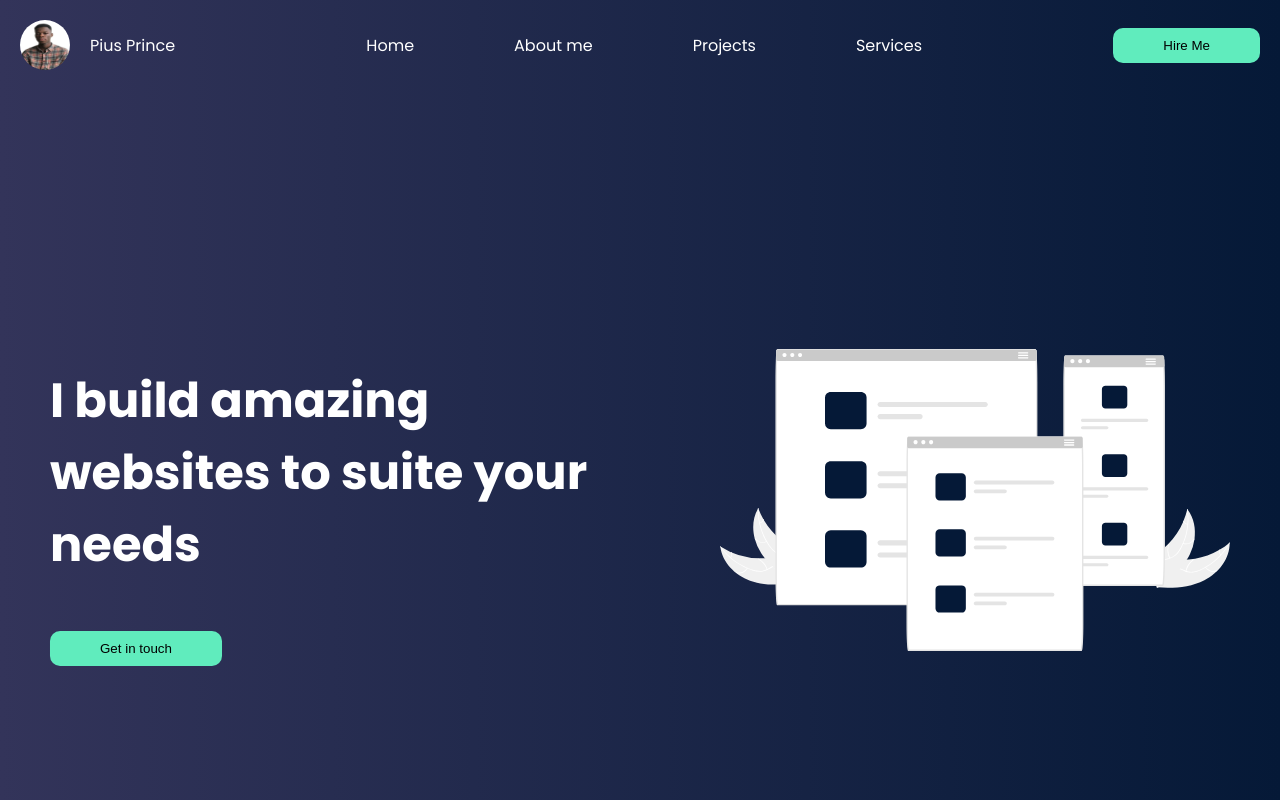
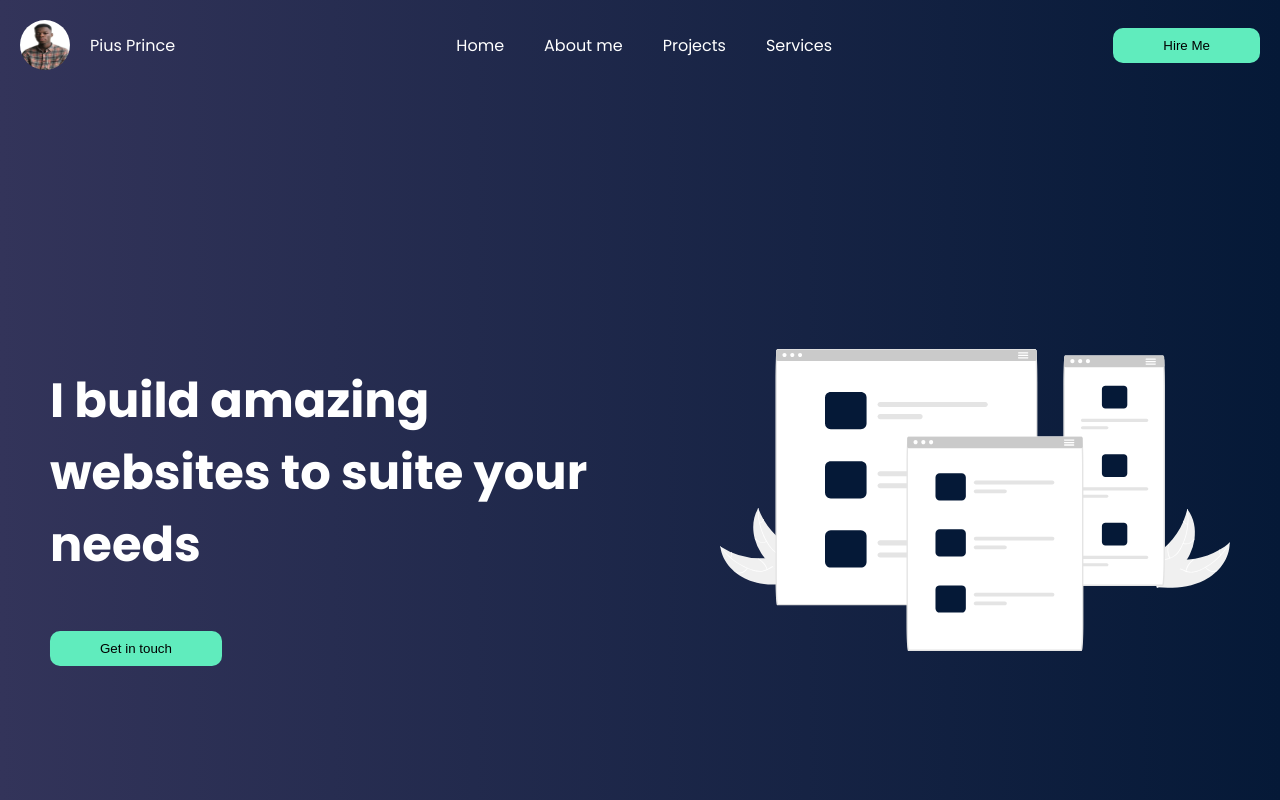
Before and after one commit to piusprince/react-portfolio, a React (Create React App) app: page / in a window 1280 px wide. Shown: the top 800 px of the page. Built offline with nearby package versions, Linux system fonts and the light colour scheme.

Commit message:
Update NavbarElements.js
added extra media queries

```diff
--- a/src/components/Navbar/NavbarElements.js
+++ b/src/components/Navbar/NavbarElements.js
@@ -9,7 +9,6 @@ export const NavWrapper = styled.nav`
     align-items: center;
     background-image: linear-gradient(to right, #33345A, #051937);
     padding: 2rem 2rem;
-
 
     /* @media ${device.tablet} {
         white-space: nowrap;
@@ -56,9 +55,12 @@ export const NavLogoText = styled(Link)`
 `
 
 export const NavMenu = styled.div`
-    /* background-color: red; */
+    display: flex;
+    justify-content: space-evenly;
 
-@media ${device.mobileL} {
+
+
+@media ${device.tablet} {
     display: none;
 }
 `
@@ -67,7 +69,8 @@ export const NavLink = styled(Link)`
     text-decoration: none;
     font-size: 1.6rem;
     color: #fff;
-    padding: 5rem;
+    padding: 0 2rem;
+    white-space: nowrap;
 
     &:hover {
         color: #60ECBD;
@@ -87,7 +90,7 @@ export const NavBtn = styled.button`
         transition: all .2s ease-out;
     }
 
-    @media ${device.mobileL} {
+    @media ${device.tablet} {
     display: none;
 }
 `
@@ -95,7 +98,7 @@ export const NavBtn = styled.button`
 export const NavMobileMenu = styled.div`
     display: none;
 
-    @media ${device.mobileL} {
+    @media ${device.tablet} {
     display: block;
     position: sticky;
     top: 4rem;
```
